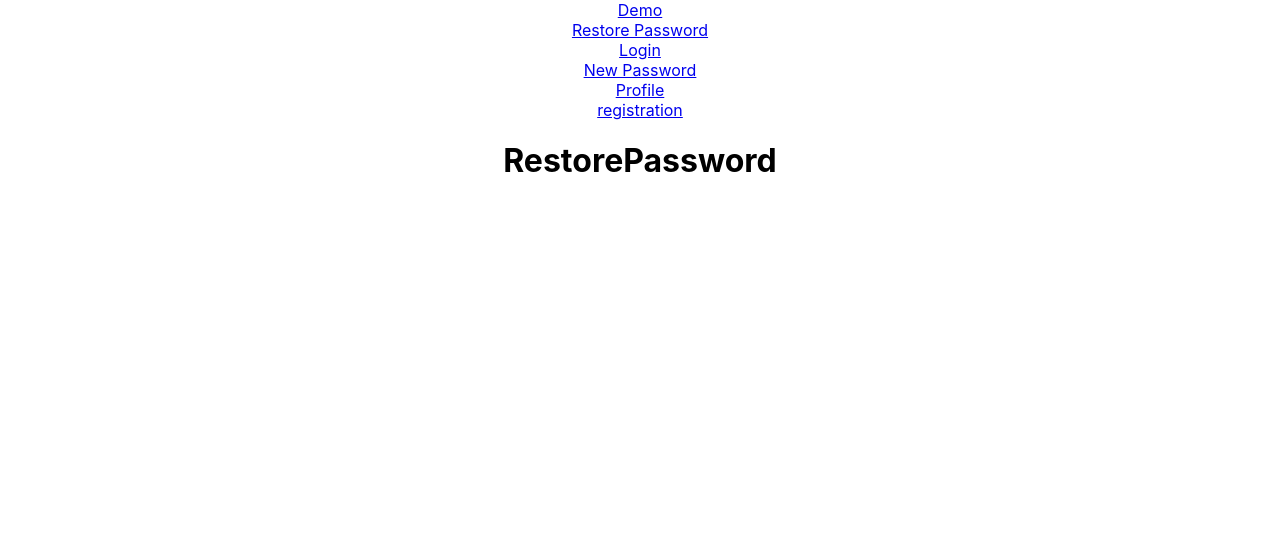
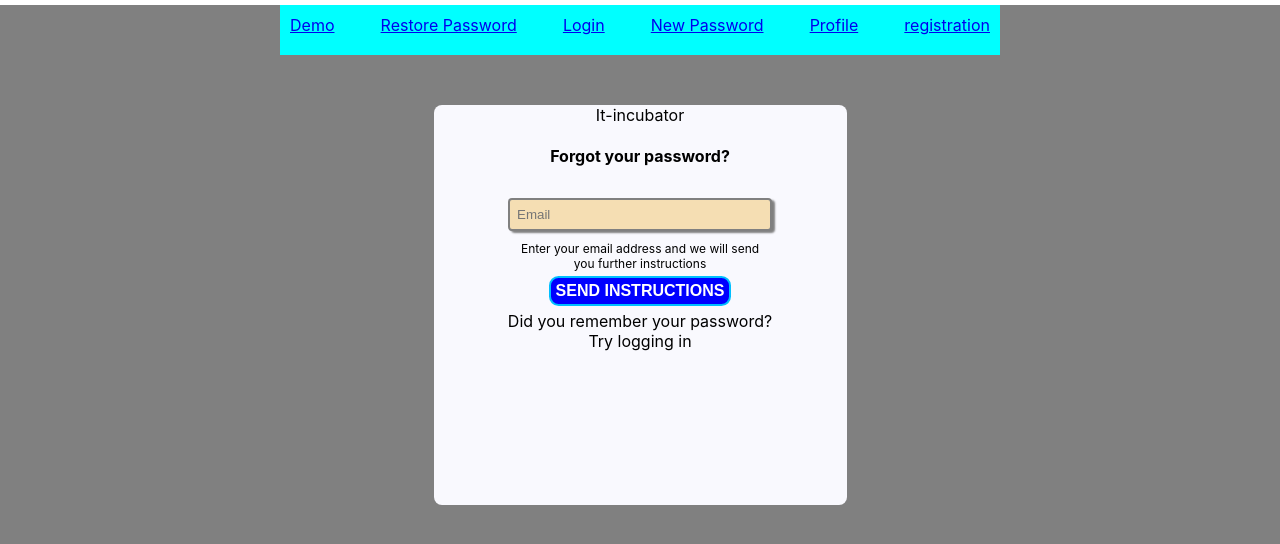
Before and after one commit to Nikolas-Bars/FridayProject, a React (Create React App) app: page /RestorePassword in a window 1280 px wide. Shown: the top 544 px of the page. Built offline with nearby package versions, Linux system fonts and the light colour scheme.

Commit message:
added registration page

```diff
--- a/src/App.css
+++ b/src/App.css
@@ -1,38 +1,5 @@
 .App {
   text-align: center;
+  background-color: gray;
+  min-height: 100vh;
 }
-
-.App-logo {
-  height: 40vmin;
-  pointer-events: none;
-}
-
-@media (prefers-reduced-motion: no-preference) {
-  .App-logo {
-    animation: App-logo-spin infinite 20s linear;
-  }
-}
-
-.App-header {
-  background-color: #282c34;
-  min-height: 100vh;
-  display: flex;
-  flex-direction: column;
-  align-items: center;
-  justify-content: center;
-  font-size: calc(10px + 2vmin);
-  color: white;
-}
-
-.App-link {
-  color: #61dafb;
-}
-
-@keyframes App-logo-spin {
-  from {
-    transform: rotate(0deg);
-  }
-  to {
-    transform: rotate(360deg);
-  }
-}
--- a/src/Bll/api.ts
+++ b/src/Bll/api.ts
@@ -2,8 +2,8 @@ import axios, {AxiosResponse} from "axios";
 
 
 export const instance = axios.create({
-    // baseURL: 'http://localhost:7542/2.0/',
-    baseURL: 'https://neko-back.herokuapp.com/2.0',
+    baseURL: 'http://localhost:7542/2.0/',
+    //baseURL: 'https://neko-back.herokuapp.com/2.0',
     withCredentials: true
 })
 
@@ -13,7 +13,15 @@ export const loginAPI = {
     },
     checkAuth() {
         return instance.post<{}, AxiosResponse<UserInfoResponse>>('/auth/me', {})
+    },
+    regisration(data: RegisterDataType){
+        return instance.post('/auth/register', data)
     }
+}
+
+export type RegisterDataType = {
+    email: string
+    password: string
 }
 
 export type LoginDataType = {
--- a/src/Bll/reducers/profile-reducer.ts
+++ b/src/Bll/reducers/profile-reducer.ts
@@ -39,8 +39,10 @@ export const setUserInfo = (info: UserInfoResponse | null) =>
 
 
 export const checkAuthTC = (data: UserInfoResponse) => (dispatch: Dispatch) => {
+
     loginAPI.checkAuth().then(res => {
         if (res.status === 200) {
+
             dispatch(setIsLoggedIn(true));
             dispatch(setUserInfo(res.data));
         }
--- a/src/Bll/reducers/registration-reducer.ts
+++ b/src/Bll/reducers/registration-reducer.ts
@@ -1,7 +1,47 @@
-export const RegistrationReducer =(state: any= null, action: any)=>{
+import {Dispatch} from "redux";
+import {loginAPI, RegisterDataType} from "../api";
+import {setLoadingStatusAC} from "./login-reducer";
+
+const REGISTER = 'REGISTER'
+const SET_ERROR = 'SET_ERROR'
+
+let initialState = {
+    error: '',
+    success: false,
+}
+
+type StateType = {
+    error: string | null
+    success: boolean
+}
+
+export const RegistrationReducer = (state: StateType = initialState, action: ActionType) => {
     switch (action.type) {
+        case "REGISTER":
+            return {...state, success: true}
+        case "SET_ERROR":
+            debugger
+            return {...state, error: action.error}
         default: {
             return state
         }
     }
 }
+
+export type ActionType = ReturnType<typeof registerAC> | ReturnType<typeof setErrorAC>
+
+const registerAC = () => ({type: REGISTER} as const)
+export const setErrorAC = (error: string) => ( {type: SET_ERROR, error} as const)
+
+export const RegisterTC = (data: RegisterDataType) => (dispatch: Dispatch) => {
+    loginAPI.regisration(data).then(res => {
+        dispatch(setLoadingStatusAC(true))
+        if (res.status === 201) {
+            dispatch(registerAC())
+        }
+    }).catch((err)=>{
+        dispatch(setErrorAC(err.response.data.error))
+    }).finally(()=>{
+        dispatch(setLoadingStatusAC(false))
+    })
+}
--- a/src/Components/Login/Login.tsx
+++ b/src/Components/Login/Login.tsx
@@ -42,7 +42,9 @@ const Login = () => {
     }
 
     const setLoginData = () => {
-        loginTC(({email: loginValue, password: passwordValue, rememberMe: rememberMeValue}))(dispatch)
+        // @ts-ignore
+        dispatch(loginTC({email: loginValue, password: passwordValue, rememberMe: rememberMeValue}))
+
     }
 
     if (loadingStatus) {
@@ -58,7 +60,8 @@ const Login = () => {
             width: '350px',
             margin: '20px auto',
             border: '1px solid black',
-            borderRadius: '15px'
+            borderRadius: '15px',
+            backgroundColor: 'white'
         }}>
             {auth && <Navigate to={'/profile'}/>}
             <div style={{fontSize: '20px'}}>Login</div>
@@ -81,7 +84,10 @@ const Login = () => {
 
                 <SuperCheckbox checked={rememberMeValue} onChangeChecked={setRememberMe}>Remember me</SuperCheckbox>
 
-                <button style={{margin: '10px auto'}} onClick={setLoginData}>Submit</button>
+                <button style={{margin: '15px auto'}} onClick={setLoginData}>Submit</button>
+
+                <span style={{fontSize: '8px'}} onClick={()=>{navigate('/RestorePassword')}}>Forgot your password?</span>
+
             </div>
         </div>
     );
--- a/src/Components/NavBar/NavBar.tsx
+++ b/src/Components/NavBar/NavBar.tsx
@@ -3,7 +3,8 @@ import {NavLink} from "react-router-dom";
 
 const NavBar = () => {
     return (
-        <div>
+        <div style={{display: 'flex', justifyContent: 'center', marginTop: '5px'}}>
+        <div style={{display: 'flex', height: '30px', width: '700px', justifyContent: 'space-between', padding: '10px', backgroundColor: 'aqua'}}>
             <div><NavLink to={'/'}>Demo</NavLink></div>
             <div><NavLink to={'/RestorePassword'}>Restore Password</NavLink></div>
             <div><NavLink to={'/login'}>Login</NavLink></div>
@@ -13,6 +14,7 @@ const NavBar = () => {
 
 
         </div>
+        </div>
     );
 };
 
--- a/src/Components/Profile/Profile.tsx
+++ b/src/Components/Profile/Profile.tsx
@@ -9,21 +9,20 @@ import {loginAPI} from "../../Bll/api";
 import {checkAuthTC} from '../../Bll/reducers/profile-reducer';
 
 
-const Profile: FC = () => {
-    const { isLoggedIn } = useSelector<AppStoreType, any>(state=> state.profile.isLoggedIn);
+const Profile: FC = React.memo (() => {
+    const isLoggedIn  = useSelector<AppStoreType, any>(state=> state.profile.isLoggedIn);
     const user = useSelector<AppStoreType, any>(state => state.profile.info);
     const dispatch = useDispatch()
 
     const navigate = useNavigate()
 
     useEffect(() => {
-        debugger
         // @ts-ignore
         dispatch(checkAuthTC());
     }, [dispatch]);
 
-    if (!isLoggedIn) return <div>"Надо залогиниться"</div>
-    // <Navigate to="/login"/>;
+    if (!isLoggedIn) return <Navigate to="/login"/>;
+
 
     return (
         user && (
@@ -38,6 +37,6 @@ const Profile: FC = () => {
             </div>
         )
     );
-};
+})
 
 export default Profile;
--- /dev/null
+++ b/src/Components/Registration/registration.module.css
@@ -0,0 +1,16 @@
+.main{
+    display: flex;
+    flex-direction: column;
+    width: 413px;
+    height: 400px;
+    margin: 50px auto;
+    background-color: #F9F9FE;
+    justify-content: center;
+}
+.error {
+    color: red;
+    border: 1px solid red;
+    padding: 5px;
+    width: 300px;
+    margin: 0 auto;
+}
--- a/src/Components/Registration/registration.tsx
+++ b/src/Components/Registration/registration.tsx
@@ -1,9 +1,62 @@
-import React from 'react';
+import React, {useState} from 'react';
+import s from './registration.module.css'
+import SuperInputText from "../../Common/c1-SuperInputText/SuperInputText";
+import SuperButton from "../../Common/c2-SuperButton/SuperButton";
+import {useDispatch, useSelector} from "react-redux";
+import {RegisterTC} from "../../Bll/reducers/registration-reducer";
+import {AppStoreType} from "../../Bll/store";
+import {useNavigate} from "react-router-dom";
+import {setErrorAC} from "../../Bll/reducers/registration-reducer";
 
 const Registration = () => {
+
+    const dispatch = useDispatch()
+    const [email, setEmail] = useState<string>('')
+    const [password, setPassword] = useState<string>('')
+    const [confirmPassword, setConfirmPassword] = useState<string>('')
+    const success = useSelector<AppStoreType, boolean>(state => state.registration.success)
+//    const [error, setError] = useState<string>('')
+    const error = useSelector<AppStoreType, string | null>(state => state.registration.error)
+
+
+    const navigate = useNavigate()
+
+    const onChangeEmail =(value: string)=>{
+        setEmail(value)
+    }
+
+    const onChangePassword =(value: string)=>{
+        setPassword(value)
+        dispatch(setErrorAC(''))
+    }
+
+    const onChangeConfirmPassword =(value: string)=>{
+        setConfirmPassword(value)
+        dispatch(setErrorAC(''))
+    }
+
+    const submit =()=>{
+
+    if(password === confirmPassword) {
+        // @ts-ignore
+        dispatch(RegisterTC({email, password}))
+    }else {
+        dispatch(setErrorAC('пароли должны совпадать'))
+    }
+    }
+
+    success && navigate('/login')
+
     return (
-        <div>
-            <h1>Регистрация</h1>
+        <div className={s.main}>
+            <div>It-incubator</div>
+            <div>Sign Up</div>
+            <SuperInputText  type={'email'} onChangeText={onChangeEmail} placeholder={'Email'} className={s.input}/>
+            <SuperInputText type={'password'} onChangeText={onChangePassword} placeholder={'password'} className={s.input}/>
+            <SuperInputText type={'password'} onChangeText={onChangeConfirmPassword} placeholder={'Confirm password'} className={s.input}/>
+            {error && <div className={s.error}>{error}</div>}
+            <div style={{display: 'flex', flexDirection: 'row', margin: '0 auto'}}><SuperButton>Cansel</SuperButton><SuperButton onClick={submit}>Register</SuperButton></div>
+
         </div>
     );
 };
--- /dev/null
+++ b/src/Components/RestorePassword/RestorePassword.module.css
@@ -0,0 +1,30 @@
+.main{
+    display: flex;
+    width: 413px;
+    height: 400px;
+    margin: 50px auto;
+}
+
+.mainBlock {
+    display: flex;
+    justify-content: start;
+    align-items: center;
+    flex-direction: column;
+    width: 413px;
+    height: 400px;
+    top: 60px;
+    background: #F9F9FE;
+    border-radius: 8px;
+    margin: 0 auto;
+
+}
+
+.text {
+    font-size: 12px;
+    width: 246px;
+}
+
+.input {
+    box-shadow: 3px 2px 2px gray;
+    width: 246px;
+}
--- a/src/Components/RestorePassword/RestorePassword.tsx
+++ b/src/Components/RestorePassword/RestorePassword.tsx
@@ -1,10 +1,38 @@
-import React from 'react';
+import React, {useState} from 'react';
+import s from './RestorePassword.module.css'
+import SuperInputText from "../../Common/c1-SuperInputText/SuperInputText";
+import SuperButton from "../../Common/c2-SuperButton/SuperButton";
+import {useNavigate} from "react-router-dom";
+
 
 const RestorePassword = () => {
+
+    const [value, setValue] = useState<string>('')
+
+    const onChangeHandler = (newValue: string) =>{
+        setValue(newValue)
+    }
+
+    const onClickHandler =() =>{
+        console.log(value)
+    }
+
+    const navigate = useNavigate()
+
+
+
     return (
-        <div>
-            <h1> RestorePassword</h1>
-        </div>
+        <div className={s.main}>
+        <div className={s.mainBlock}>
+            <div>It-incubator</div>
+            <h4>Forgot your password?</h4>
+            <SuperInputText type={'email'} onChangeText={onChangeHandler} placeholder={'Email'} className={s.input}/>
+            <div className={s.text}>Enter your email address and we will send you further instructions </div>
+            <SuperButton onClick={onClickHandler}>Send Instructions</SuperButton>
+            <span>Did you remember your password?</span>
+            <span onClick={()=>{navigate('/login')}}>Try logging in</span>
+
+        </div></div>
     );
 };
 
```
